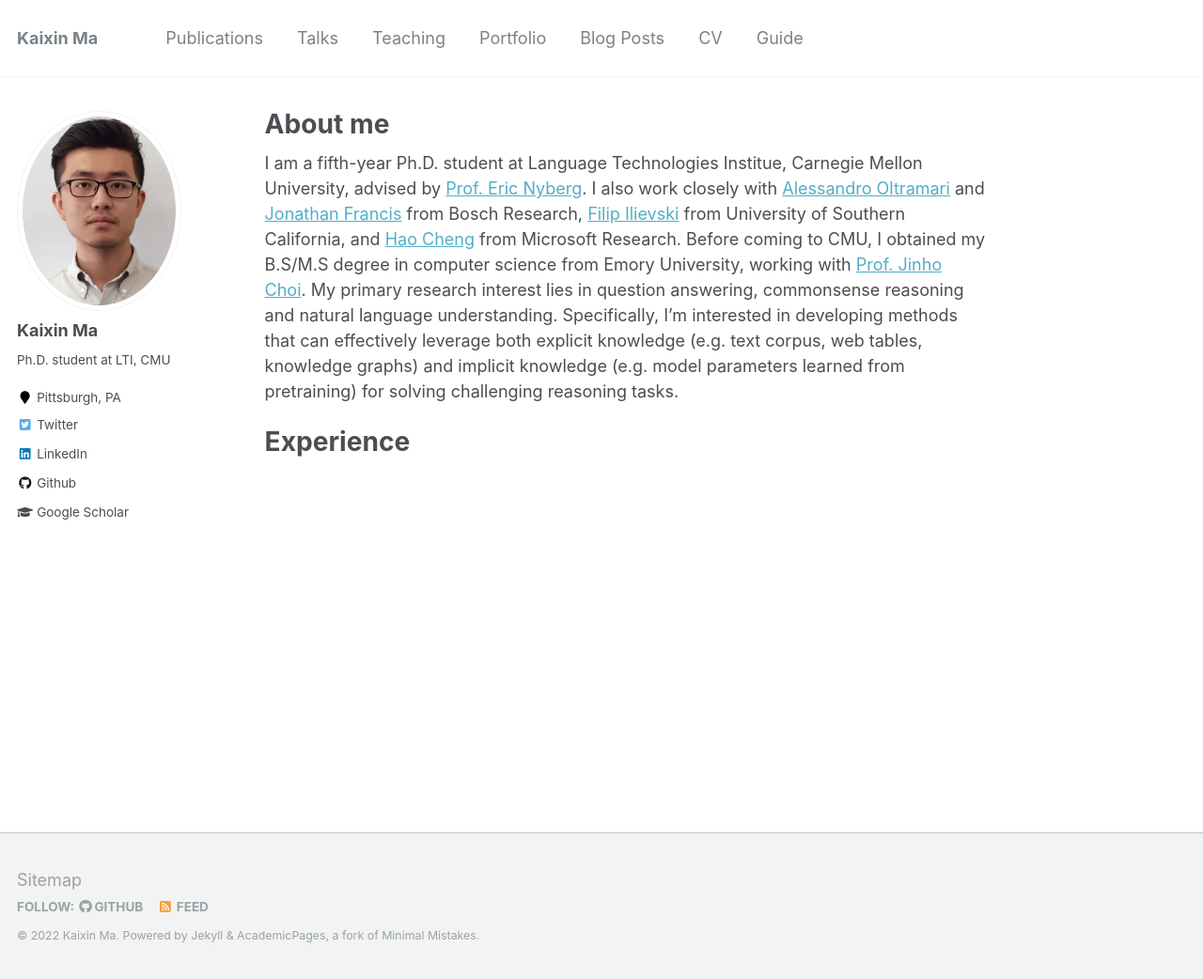
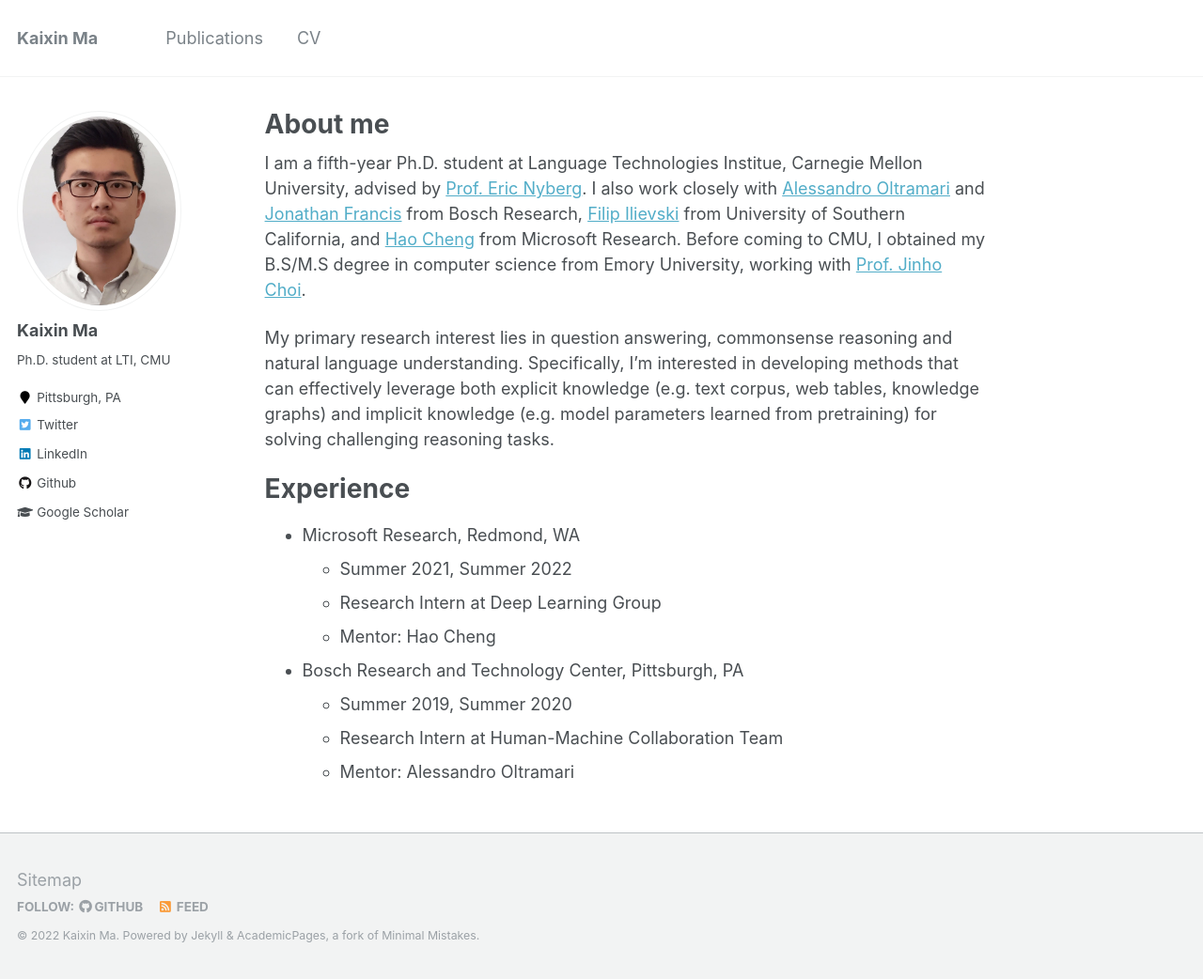
Before and after one commit to Mayer123/Mayer123.github.io, a Jekyll site: the page built from _pages/about.md, in a window 1280 px wide and 1042 px high. Shown: the whole window at 94% size. Built offline with Jekyll 4.4.1, drawn with Linux system fonts in a browser that asks for light colours.

Commit message:
add content

```diff
--- a/_pages/about.md
+++ b/_pages/about.md
@@ -8,7 +8,18 @@
   - /about.html
 ---
 
-I am a fifth-year Ph.D. student at Language Technologies Institue, Carnegie Mellon University, advised by [Prof. Eric Nyberg](https://www.cs.cmu.edu/~ehn/). I also work closely with [Alessandro Oltramari](https://www.bosch.com/research/know-how/research-experts/alessandro-oltramari-ph-d/) and [Jonathan Francis](https://scholar.google.com/citations?user=7CLS0LwAAAAJ&hl=en) from Bosch Research, [Filip Ilievski](https://usc-isi-i2.github.io/ilievski/) from University of Southern California, and [Hao Cheng](https://sites.google.com/site/hcheng2site) from Microsoft Research. Before coming to CMU, I obtained my B.S/M.S degree in computer science from Emory University, working with [Prof. Jinho Choi](https://www.emorynlp.org/faculty/jinho-choi). My primary research interest lies in question answering, commonsense reasoning and natural language understanding. Specifically, I'm interested in developing methods that can effectively leverage both explicit knowledge (e.g. text corpus, web tables, knowledge graphs) and implicit knowledge (e.g. model parameters learned from pretraining) for solving challenging reasoning tasks.
+I am a fifth-year Ph.D. student at Language Technologies Institue, Carnegie Mellon University, advised by [Prof. Eric Nyberg](https://www.cs.cmu.edu/~ehn/). I also work closely with [Alessandro Oltramari](https://www.bosch.com/research/know-how/research-experts/alessandro-oltramari-ph-d/) and [Jonathan Francis](https://scholar.google.com/citations?user=7CLS0LwAAAAJ&hl=en) from Bosch Research, [Filip Ilievski](https://usc-isi-i2.github.io/ilievski/) from University of Southern California, and [Hao Cheng](https://sites.google.com/site/hcheng2site) from Microsoft Research. Before coming to CMU, I obtained my B.S/M.S degree in computer science from Emory University, working with [Prof. Jinho Choi](https://www.emorynlp.org/faculty/jinho-choi).
+
+My primary research interest lies in question answering, commonsense reasoning and natural language understanding. Specifically, I'm interested in developing methods that can effectively leverage both explicit knowledge (e.g. text corpus, web tables, knowledge graphs) and implicit knowledge (e.g. model parameters learned from pretraining) for solving challenging reasoning tasks.
 
 Experience
 ======
+* Microsoft Research, Redmond, WA
+  * Summer 2021, Summer 2022
+  * Research Intern at Deep Learning Group
+  * Mentor: Hao Cheng
+
+* Bosch Research and Technology Center, Pittsburgh, PA
+  * Summer 2019, Summer 2020
+  * Research Intern at Human-Machine Collaboration Team
+  * Mentor: Alessandro Oltramari
```
Also changed, not shown: _data/navigation.yml (+10 -10 lines), _pages/publications.md (+7 -7 lines), 1 other file.
